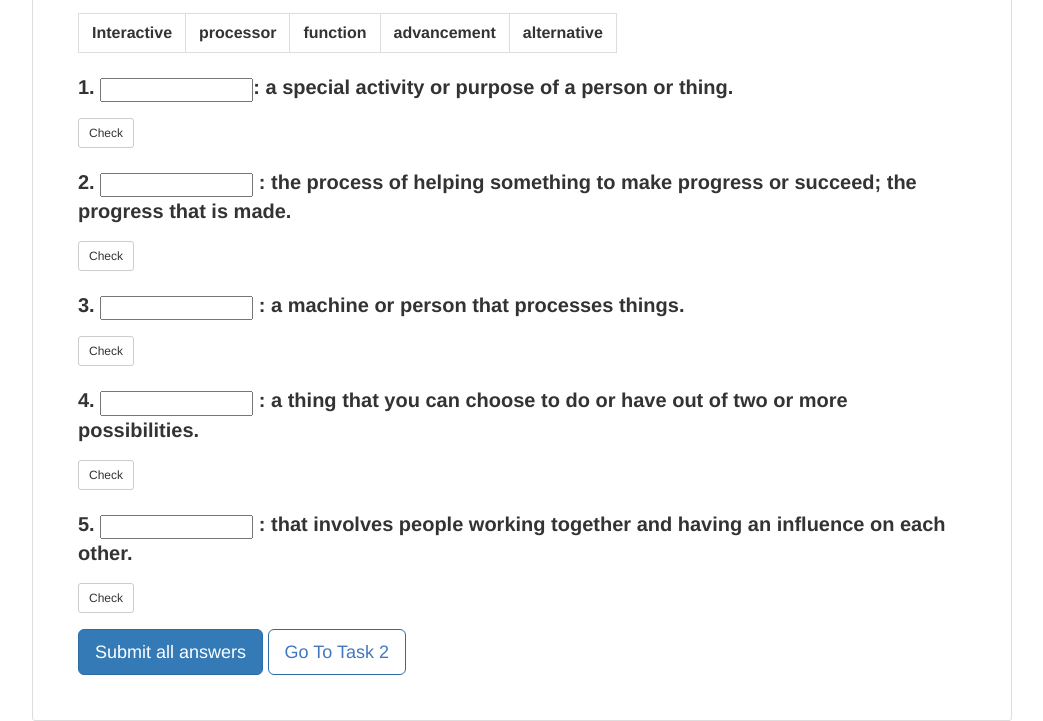
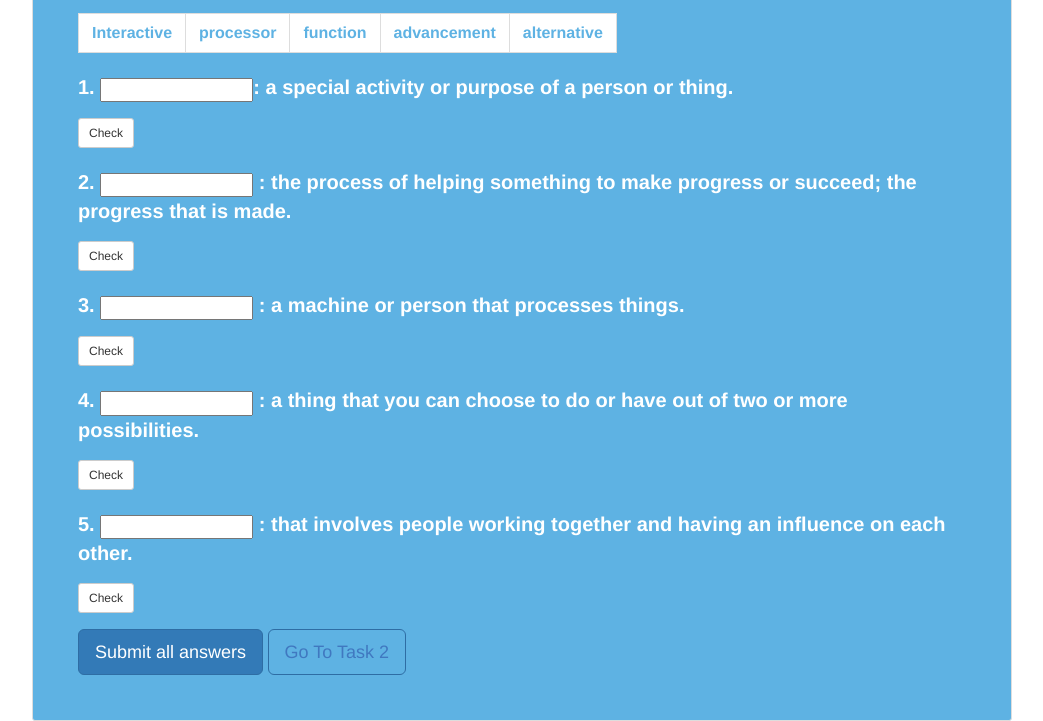
Before and after one commit to hoangddt/unit8-learn-reading, a plain HTML site: page task1.html in a window 1280 px wide. Shown: the part 147-868 px from the top of the page, without its empty margins (118-1161 px from the left). Drawn offline with Linux system fonts and the light colour scheme.

Commit message:
Add theme.css

```diff
--- /dev/null
+++ b/css/theme.css
@@ -0,0 +1,7 @@
+article {
+    color: #fff !important;
+    background-color: #5EB2E3 !important;
+}
+table {
+    color: #5EB2E3 !important;
+}
--- a/task1.html
+++ b/task1.html
@@ -6,6 +6,7 @@
     <meta name="viewport" content="width=device-width, initial-scale=1">
     <link href="css/bootstrap.min.css" rel="stylesheet">
     <link rel="stylesheet" href="css/markdown.css">
+    <link rel="stylesheet" href="css/theme.css">
     <title>overview</title>
     </head>
     <body>
```
Also changed, not shown: task2.html (+1 -0 lines).
